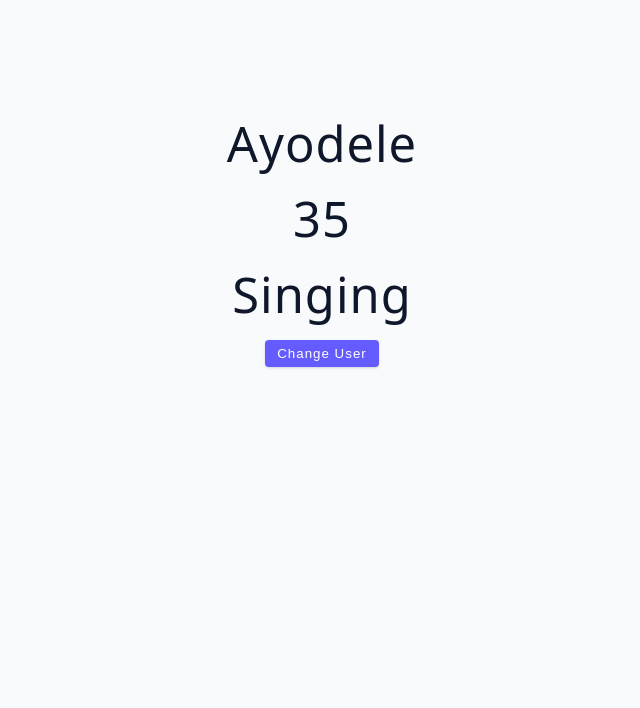
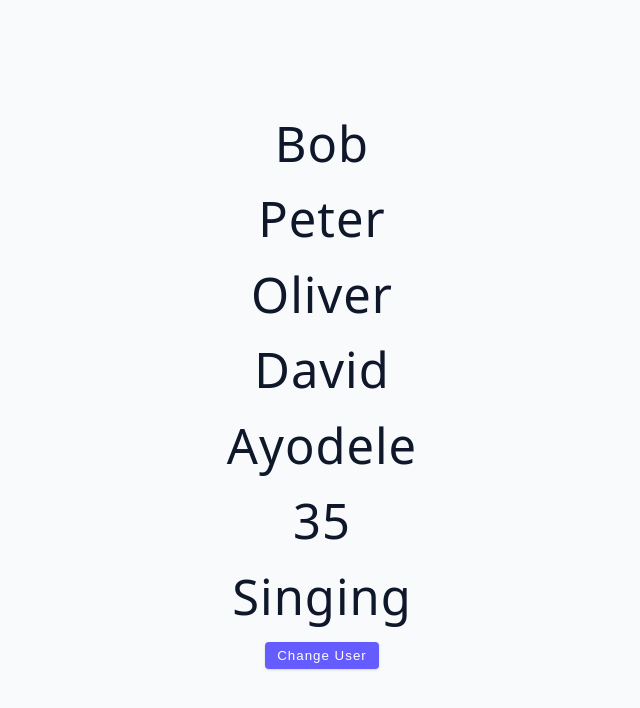
Before and after one commit to Codekazuki/vite, a React (Vite) app: page / in a window 1280 px wide. Shown: the top 708 px of the page, without its empty margins (318-958 px from the left). Built offline with nearby package versions, Linux system fonts and the light colour scheme.

Commit message:
small fix

```diff
--- a/src/tutorial/01-useState/starter/04-useState-object.jsx
+++ b/src/tutorial/01-useState/starter/04-useState-object.jsx
@@ -12,10 +12,10 @@ const UseStateObject = () => {
   }
   return (
     <div>
-      {/* {people.map((person) => {
+      {people.map((person) => {
         const { name, id } = person;
         return <h1 key={id}>{name}</h1>;
-      })} */}
+      })}
       <h1>{name}</h1>
       <h1>{age}</h1>
       <h1>{hobby}</h1>
```
